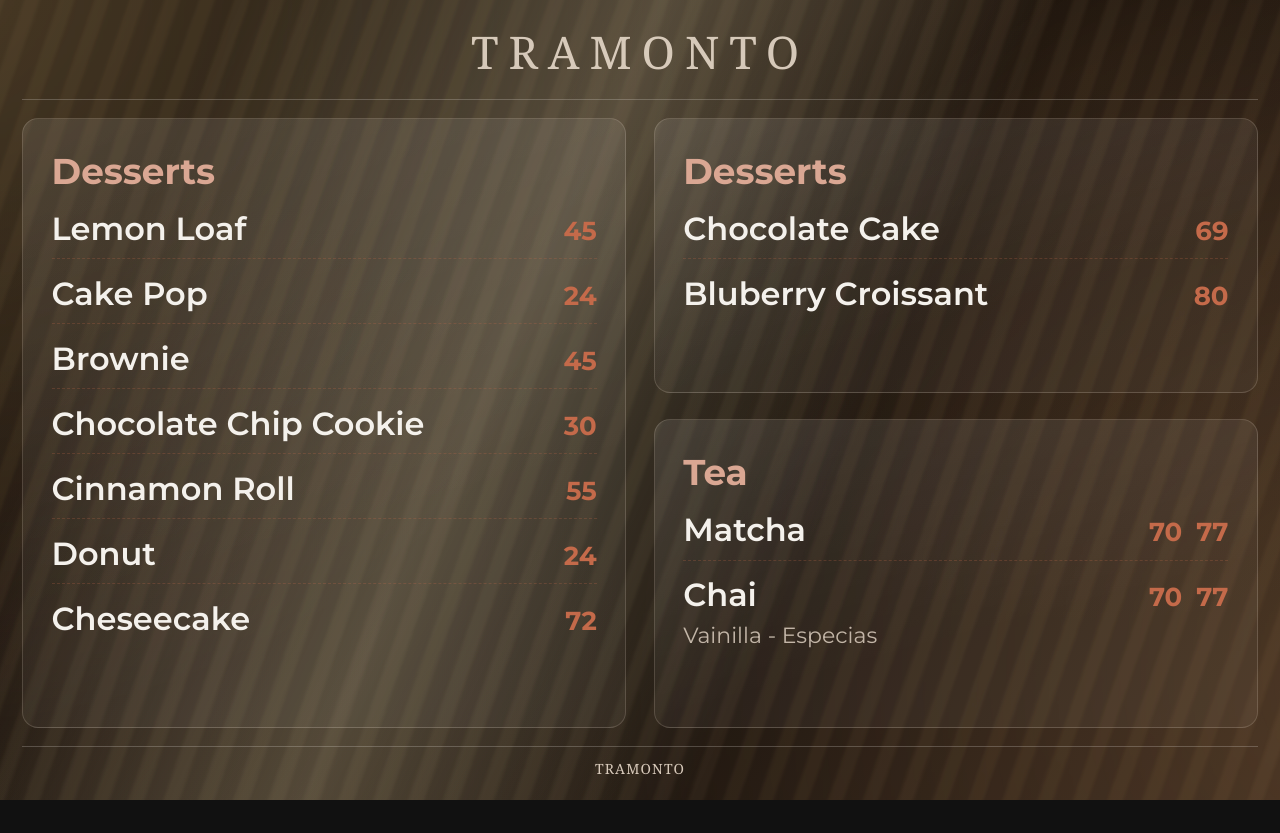
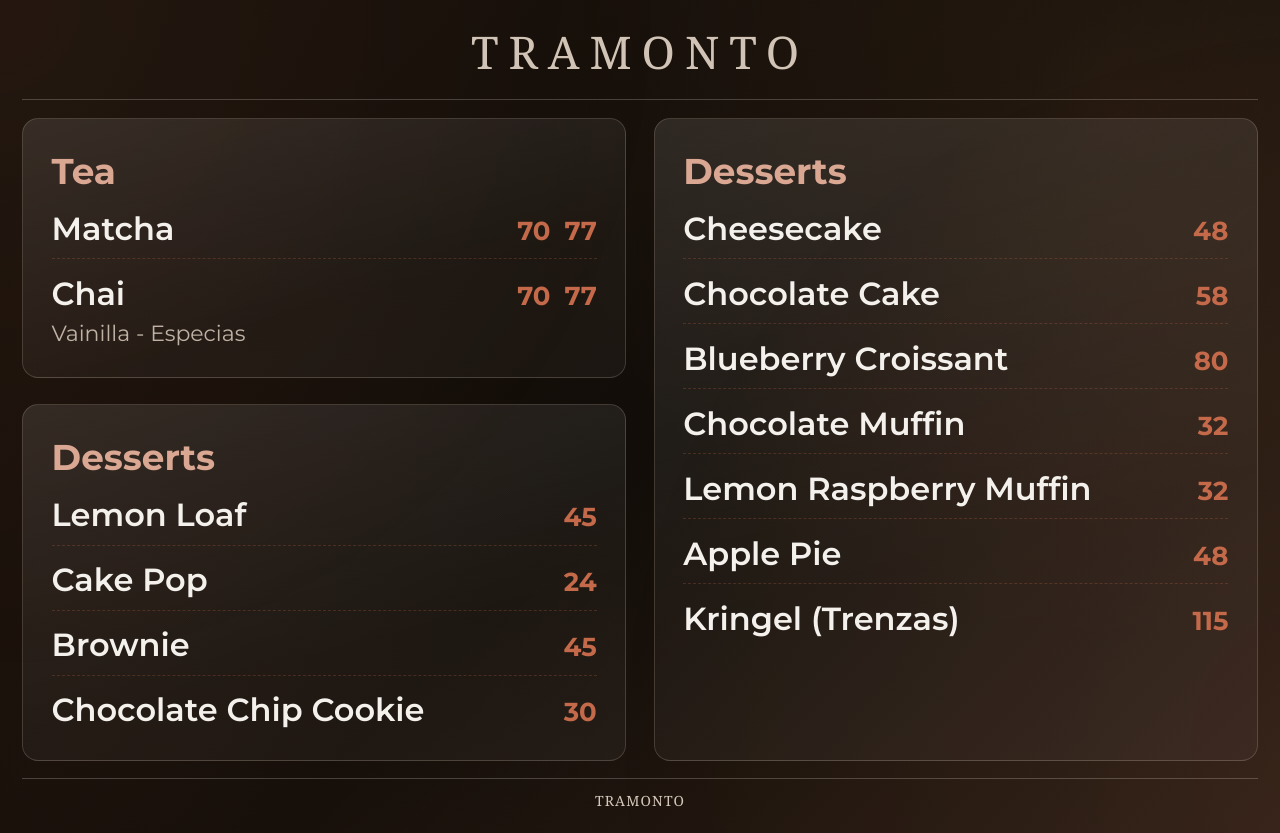
Before and after one commit to FelipeHFjs/tramonto-menu, a React (Vite) app: page /screen-3 in a window 1280 px wide. Before the commit the page ends 800 px from the top, so only its background shows below. Built offline with nearby package versions, Linux system fonts and the light colour scheme; a web font is replaced by a local one.

Commit message:
desserts updated

```diff
--- a/src/components/SummerAnimation.css
+++ b/src/components/SummerAnimation.css
@@ -1,4 +1,4 @@
-.tv-board::after {
+/*.tv-board::after {
   content: none;
 }
 
@@ -76,4 +76,4 @@
     transform: translate3d(24%, -10%, 0) rotate(2deg);
     opacity: 0;
   }
-}
+}*/
--- a/src/data/desserts.ts
+++ b/src/data/desserts.ts
@@ -17,24 +17,40 @@ export const desserts: MenuItem[] = [
     name: "Chocolate Chip Cookie",
     small: "30",
   },
+  // {
+  //   name: "Cinnamon Roll",
+  //   small: "55",
+  // },
+  // {
+  //   name: "Donut",
+  //   small: "24",
+  // },
   {
-    name: "Cinnamon Roll",
-    small: "55",
-  },
-  {
-    name: "Donut",
-    small: "24",
-  },
-  {
-    name: "Cheseecake",
-    small: "72",
+    name: "Cheesecake",
+    small: "48",
   },
   {
     name: "Chocolate Cake",
-    small: "69",
+    small: "58",
   },
   {
-    name: "Bluberry Croissant",
+    name: "Blueberry Croissant",
     small: "80",
   },
+  {
+    name: "Chocolate Muffin",
+    small: "32",
+  },
+  {
+    name: "Lemon Raspberry Muffin",
+    small: "32",
+  },
+  {
+    name: "Apple Pie",
+    small: "48",
+  },
+  {
+    name: "Kringel (Trenzas)",
+    small: "115",
+  },
 ];
--- a/src/data/screen3.ts
+++ b/src/data/screen3.ts
@@ -3,10 +3,10 @@ import { desserts } from "./desserts.ts";
 import { tea } from "./tea.ts";
 
 export const firstColumn: MenuSectionData[] = [
-  { title: "Desserts", items: desserts.slice(0, 7) },
+  { title: "Tea", items: tea },
+  { title: "Desserts", items: desserts.slice(0, 4) },
 ];
 
 export const secondColumn: MenuSectionData[] = [
-  { title: "Desserts", items: desserts.slice(7) },
-  { title: "Tea", items: tea },
+  { title: "Desserts", items: desserts.slice(4) },
 ];
--- a/src/data/smoothies.ts
+++ b/src/data/smoothies.ts
@@ -1,7 +1,7 @@
 import type { MenuItem } from "./menu.ts";
 
 export const smoothies: MenuItem[] = [
-  { name: "Verry Berry", small: "95" },
+  { name: "Very Berry", small: "95" },
   { name: "Mellow Mango", small: "90" },
   { name: "Tropical Twist", small: "90" },
 ];
```
